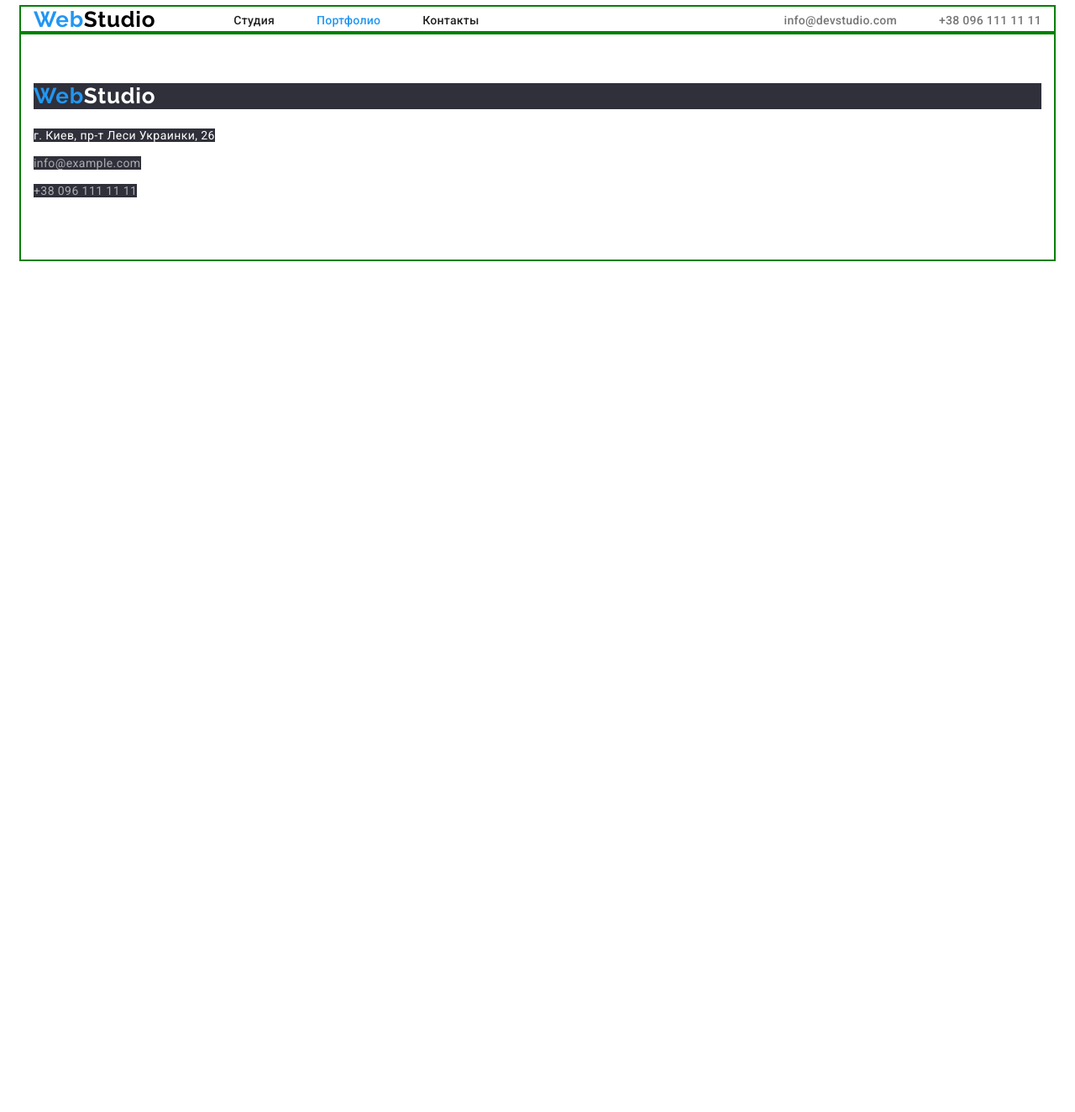
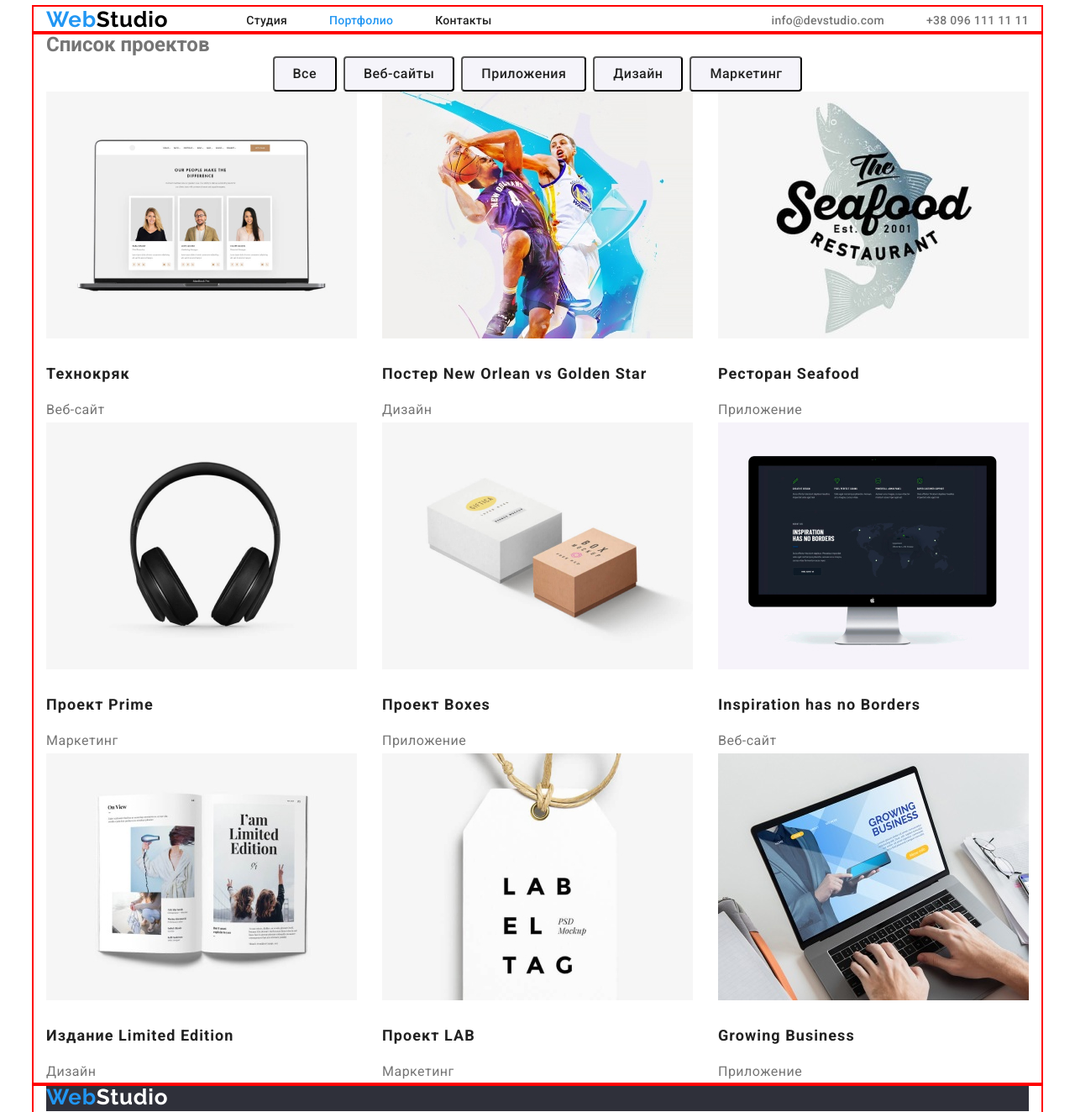
Before and after one commit to mku777/goit-markup-hw-03, a plain HTML site: page portfolio.html in a window 1280 px wide. Shown: the top 1324 px of the page at 84% size. Before the commit the page ends 800 px from the top, so only its background shows below. Drawn offline with Linux system fonts and the light colour scheme.

Commit message:
ver06.08

```diff
--- a/css/styles.css
+++ b/css/styles.css
@@ -27,6 +27,15 @@ body {
   margin: 0 auto;
   outline: 2px solid green;
 }
+
+.container-portfolio {
+  width: 1170px;
+    padding-left: 15px;
+    padding-right: 15px;
+    margin: 0 auto;
+    outline: 2px solid red;
+}
+
 
 ul {
   list-style: none;
@@ -175,6 +184,10 @@ ul {
 
 .features-list {
   display: flex;
+}
+
+.features-list .item {
+  width: 270px;
 }
 
 .features-list .title {
--- a/portfolio.html
+++ b/portfolio.html
@@ -1,5 +1,6 @@
 <!DOCTYPE html>
 <html lang="ru">
+
 <head>
   <meta charset="UTF-8" />
   <meta http-equiv="X-UA-Compatible" content="IE=edge" />
@@ -7,17 +8,14 @@
   <title>Document</title>
   <link rel="preconnect" href="https://fonts.googleapis.com" />
   <link rel="preconnect" href="https://fonts.gstatic.com" crossorigin />
-    <link
-      href="https://fonts.googleapis.com/css2?family=Raleway:wght@700&family=Roboto:wght@400;500;700;900&display=swap"
-      rel="stylesheet"
-    />
+  <link href="https://fonts.googleapis.com/css2?family=Raleway:wght@700&family=Roboto:wght@400;500;700;900&display=swap"
+    rel="stylesheet" />
   <link rel="stylesheet" href="./css/styles.css" />
 </head>
 
 <body>
   <!--Шапка сайта-->
-  <!--Шапка сайта-->
-  <header class="container">
+  <header class="container-portfolio">
     <div class="header-main">
       <nav class="logo-link">
         <a href="" class="logo"><span class="logo-accent">Web</span>Studio</a>
@@ -35,10 +33,74 @@
       </ul>
     </div>
   </header>
-
+  <!--Главное окно-->
+  <main>
+    <section>
+      <div class="container-portfolio">
+        <!-- Скрытый заголовок -->
+        <h1 class="hide-title">Список проектов</h1>
+        <ul class="buttn">
+          <li class="item"><button class="filter" type="button">Все</button></li>
+          <li class="item"><button class="filter" type="button">Веб-сайты</button></li>
+          <li class="item"><button class="filter" type="button">Приложения</button></li>
+          <li class="item"><button class="filter" type="button">Дизайн</button></li>
+          <li class="item"><button class="filter" type="button">Маркетинг</button></li>
+        </ul>
+        <div class="projects-container">
+          <ul class="projects-list">
+            <li class="projects-flex">
+              <img class="projects-image" src="./images/imgl11.jpg" width="370" alt="ноутбук" />
+              <h2 class="title">Технокряк</h2>
+              <p class="text">Веб-сайт</p>
+            </li>
+            <li class="projects-flex">
+              <img class="projects-image" src="./images/imgl12.jpg" width="370" alt="баскетболитсты" />
+              <h2 class="title">Постер New Orlean vs Golden Star</h2>
+              <p class="text">Дизайн</p>
+            </li>
+            <li class="projects-flex">
+              <img class="projects-image" src="./images/imgl13.jpg" width="370" alt="логотип и лого ресторана" />
+              <h2 class="title">Ресторан Seafood</h2>
+              <p class="text">Приложение</p>
+            </li>
+            <li class="projects-flex">
+              <img class="projects-image" src="./images/imgl14.jpg" width="370" alt="наушники" />
+              <h2 class="title">Проект Prime</h2>
+              <p class="text">Маркетинг</p>
+            </li>
+            <li class="projects-flex">
+              <img class="projects-image" src="./images/imgl15.jpg" width="370" alt="коробочки" />
+              <h2 class="title">Проект Boxes</h2>
+              <p class="text">Приложение</p>
+            </li>
+            <li class="projects-flex">
+              <img class="projects-image" src="./images/imgl16.jpg" width="370" alt="монитор" />
+              <h2 class="title">Inspiration has no Borders</h2>
+              <p class="text">Веб-сайт</p>
+            </li>
+            <li class="projects-flex">
+              <img class="projects-image" src="./images/imgl17.jpg" width="370" alt="журнал" />
+              <h2 class="title">Издание Limited Edition</h2>
+              <p class="text">Дизайн</p>
+            </li>
+            <li class="projects-flex">
+              <img class="projects-image" src="./images/imgl18.jpg" width="370" alt="бирка" />
+              <h2 class="title">Проект LAB</h2>
+              <p class="text">Маркетинг</p>
+            </li>
+            <li class="projects-flex">
+              <img class="projects-image" src="./images/imgl19.jpg" width="370" alt="работа за ноутбуком" />
+              <h2 class="title">Growing Business</h2>
+              <p class="text">Приложение</p>
+            </li>
+          </ul>
+        </div>
+      </div>
+    </section>
+  </main>
   <!--Футер-->
   <footer>
-    <div class="container footer">
+    <div class="container-portfolio footer">
       <div class="logo-footer-back">
         <a href="" class="logo"><span class="logo-accent">Web</span><span class="logo-accent footer">Studio</span></a>
       </div>
```
Also changed, not shown: index.html (+6 -6 lines). Lines whose indentation alone changed are shown as unchanged.
